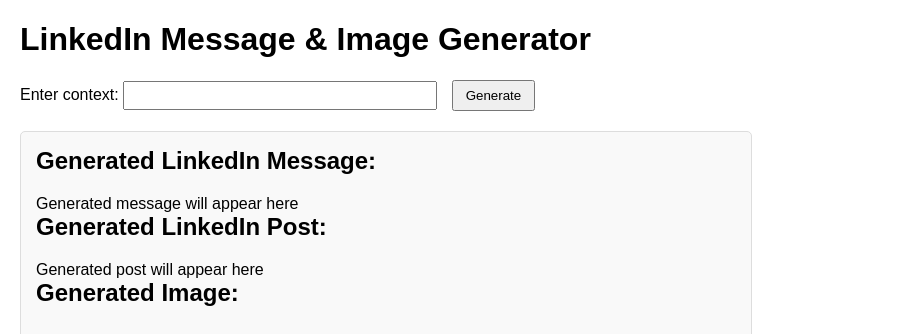
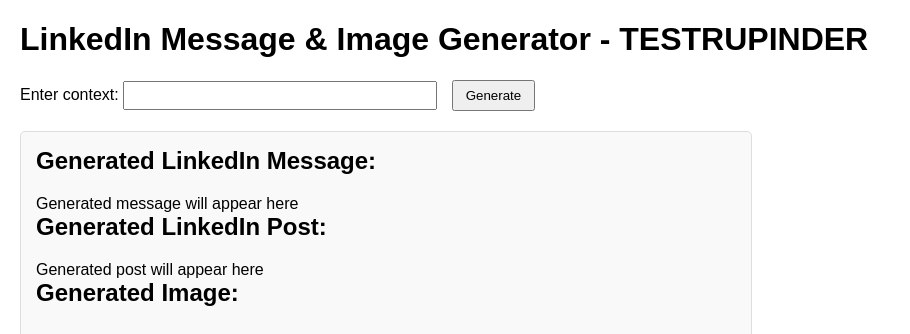
Before and after one commit to airupinder/linkedin-ai-message-site, a website: page index.html in a window 1280 px wide. Shown: the top 334 px of the page, without its empty margins (0-910 px from the left). Drawn offline with Linux system fonts and the light colour scheme.

Commit message:
Update index.html

```diff
--- a/index.html
+++ b/index.html
@@ -3,7 +3,7 @@
 <head>
   <meta charset="UTF-8" />
   <meta name="viewport" content="width=device-width, initial-scale=1" />
-  <title>LinkedIn Message, POST & Image Generator</title>
+  <title>LinkedIn Message & Image Generator - TESTRUPINDER</title>
   <style>
     body {
       font-family: Arial, sans-serif;
@@ -35,7 +35,7 @@
   </style>
 </head>
 <body>
-  <h1>LinkedIn Message & Image Generator</h1>
+  <h1>LinkedIn Message & Image Generator - TESTRUPINDER</h1>
 
   <form id="contextForm">
     <label for="context">Enter context:</label>
```
